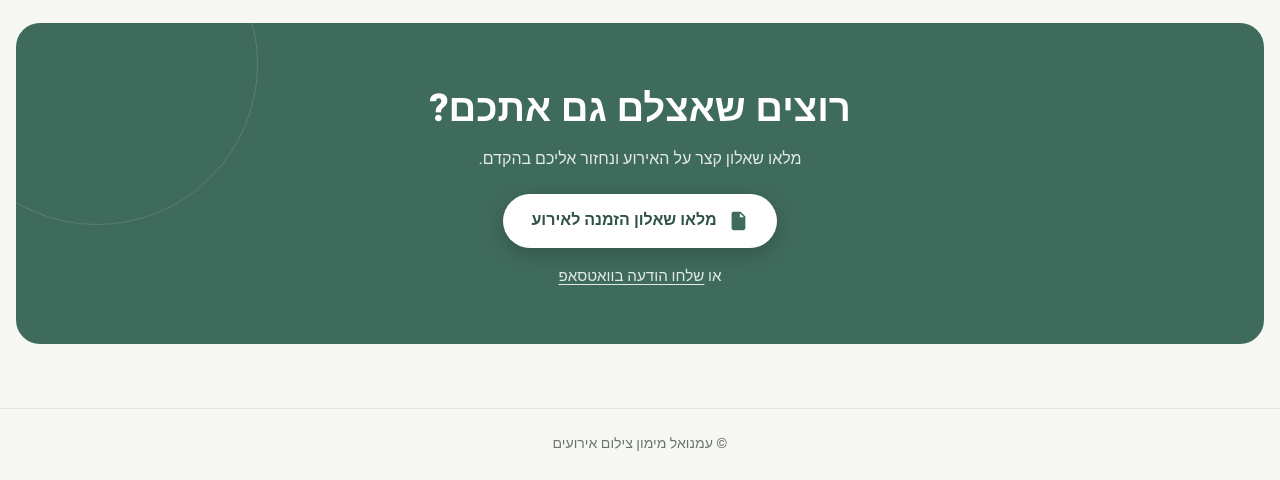
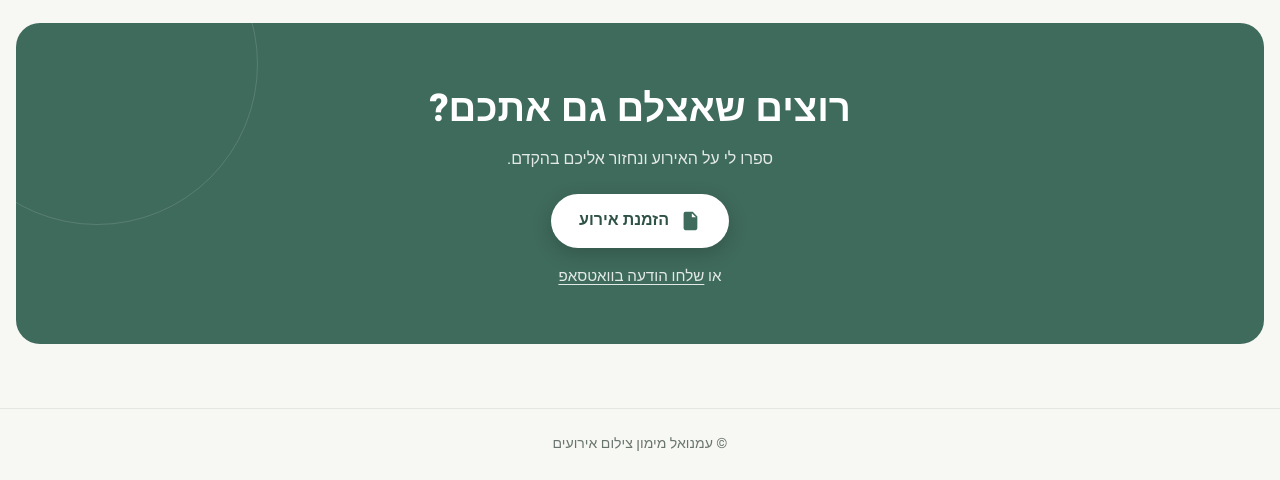
Before and after one commit to ephoto2016/event-system, a plain HTML site: page gallery.html in a window 1280 px wide. Shown: the part 1213-1693 px from the top of the page. Drawn offline with Linux system fonts and the light colour scheme; no server answers.

Commit message:
Rename questionnaire CTA to 'הזמנת אירוע'
Co-Authored-By: Claude Sonnet 5.5 <noreply@anthropic.com>
Claude-Session: https://claude.ai/code/session_01AEgXzqmt29pqNgGwspShDT

```diff
--- a/gallery.html
+++ b/gallery.html
@@ -44,10 +44,10 @@
 
   <section class="cta">
     <h2>רוצים שאצלם גם אתכם?</h2>
-    <p>מלאו שאלון קצר על האירוע ונחזור אליכם בהקדם.</p>
+    <p>ספרו לי על האירוע ונחזור אליכם בהקדם.</p>
     <a class="btn" id="form" href="https://emanuelphoto.co.il/form" target="_blank" rel="noopener">
       <svg viewBox="0 0 24 24" aria-hidden="true"><path d="M7 2h8l5 5v13a2 2 0 0 1-2 2H7a2 2 0 0 1-2-2V4a2 2 0 0 1 2-2zm7 1.5V8h4.500L14 3.500zM8 12h8v1.500H8V12zm0 3.500h8V17H8v-1.500z"/></svg>
-      מלאו שאלון הזמנה לאירוע</a>
+      הזמנת אירוע</a>
     <p class="alt">או <a id="wa" href="#" target="_blank" rel="noopener">שלחו הודעה בוואטסאפ</a></p>
   </section>
 </main>
```
Also changed, not shown: index.html (+1 -1 lines).
